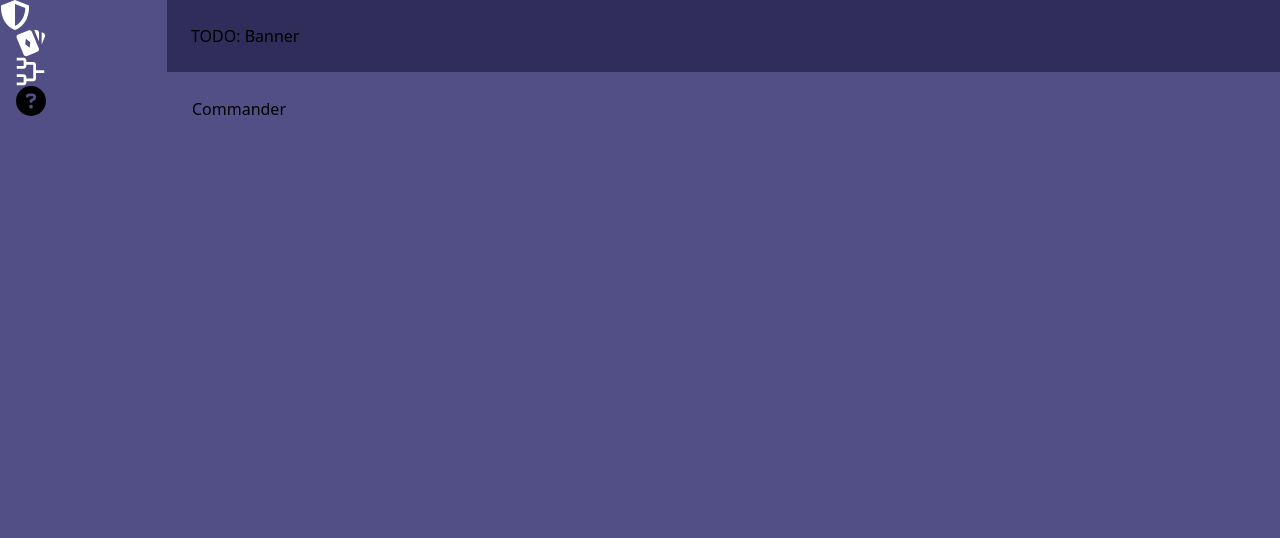
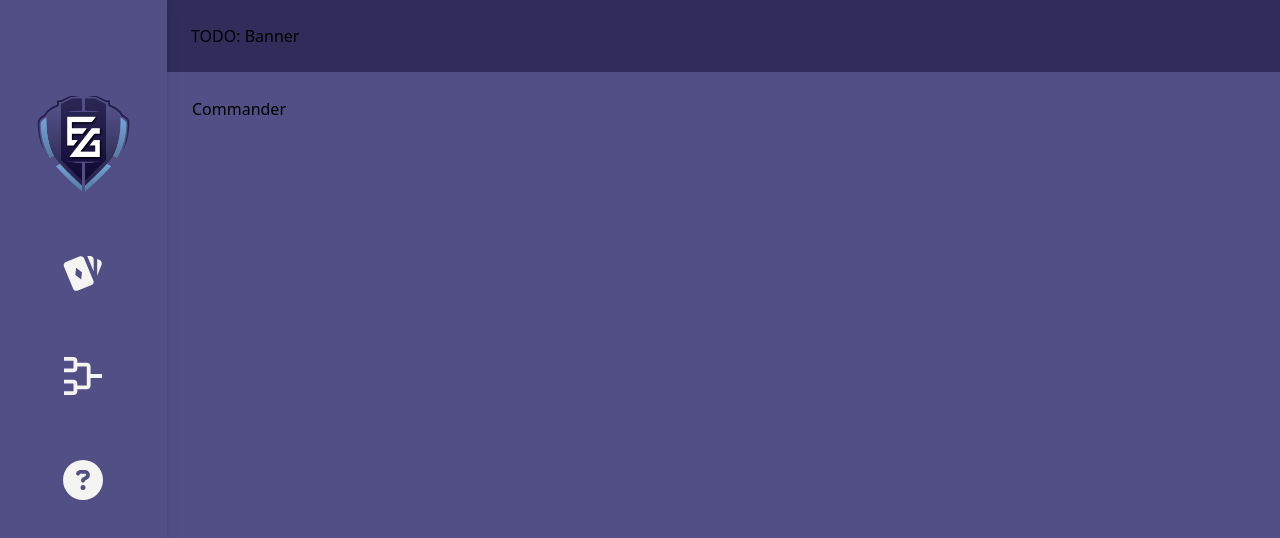
Before and after one commit to EDH-Top-16/edhtop16, a Next.js app in the folder client/: page /commanders in a window 1280 px wide. Shown: the top 538 px of the page. Built offline with nearby package versions, Linux system fonts and the light colour scheme.

Commit message:
made navbar and icons

```diff
--- a/client/src/app/assets/icons/AboutIcon.tsx
+++ /dev/null
@@ -1,17 +0,0 @@
-import React from "react";
-
-function AboutIcon(props: React.SVGProps<SVGSVGElement>) {
-  return (
-    <svg
-      xmlns="http://www.w3.org/2000/svg"
-      viewBox="0 0 512 512"
-      width="30"
-      height="30"
-      {...props}
-    >
-      <path d="M256 512A256 256 0 1 0 256 0a256 256 0 1 0 0 512zM169.8 165.3c7.9-22.3 29.1-37.3 52.8-37.3h58.3c34.9 0 63.1 28.3 63.1 63.1c0 22.6-12.1 43.5-31.7 54.8L280 264.4c-.2 13-10.9 23.6-24 23.6c-13.3 0-24-10.7-24-24V250.5c0-8.6 4.6-16.5 12.1-20.8l44.3-25.4c4.7-2.7 7.6-7.7 7.6-13.1c0-8.4-6.8-15.1-15.1-15.1H222.6c-3.4 0-6.4 2.1-7.5 5.3l-.4 1.2c-4.4 12.5-18.2 19-30.6 14.6s-19-18.2-14.6-30.6l.4-1.2zM224 352a32 32 0 1 1 64 0 32 32 0 1 1 -64 0z" />
-    </svg>
-  );
-}
-
-export default AboutIcon;
--- /dev/null
+++ b/client/src/assets/icons/AboutIcon.tsx
@@ -0,0 +1,14 @@
+import React from "react";
+
+function AboutIcon(props: React.SVGProps<SVGSVGElement>) {
+  return (
+    <svg xmlns="http://www.w3.org/2000/svg" viewBox="0 0 512 512" {...props}>
+      <path
+        d="M256 512A256 256 0 1 0 256 0a256 256 0 1 0 0 512zM169.8 165.3c7.9-22.3 29.1-37.3 52.8-37.3h58.3c34.9 0 63.1 28.3 63.1 63.1c0 22.6-12.1 43.5-31.7 54.8L280 264.4c-.2 13-10.9 23.6-24 23.6c-13.3 0-24-10.7-24-24V250.5c0-8.6 4.6-16.5 12.1-20.8l44.3-25.4c4.7-2.7 7.6-7.7 7.6-13.1c0-8.4-6.8-15.1-15.1-15.1H222.6c-3.4 0-6.4 2.1-7.5 5.3l-.4 1.2c-4.4 12.5-18.2 19-30.6 14.6s-19-18.2-14.6-30.6l.4-1.2zM224 352a32 32 0 1 1 64 0 32 32 0 1 1 -64 0z"
+        fill="currentColor"
+      />
+    </svg>
+  );
+}
+
+export default AboutIcon;
--- a/client/src/app/assets/icons/BracketIcon.tsx
+++ b/client/src/assets/icons/BracketIcon.tsx
@@ -3,8 +3,6 @@ import React from "react";
 function BracketIcon(props: React.SVGProps<SVGSVGElement>) {
   return (
     <svg
-      width="29"
-      height="29"
       viewBox="0 0 29 29"
       fill="none"
       xmlns="http://www.w3.org/2000/svg"
@@ -12,7 +10,7 @@ function BracketIcon(props: React.SVGProps<SVGSVGElement>) {
     >
       <path
         d="M0.75 0.75V3.5H7.625V9H0.75V11.75H7.625C9.15125 11.75 10.375 10.5263 10.375 9V7.625H17.25V21.375H10.375V20C10.375 18.4737 9.15125 17.25 7.625 17.25H0.75V20H7.625V25.5H0.75V28.25H7.625C9.15125 28.25 10.375 27.0263 10.375 25.5V24.125H17.25C18.7763 24.125 20 22.9013 20 21.375V15.875H28.25V13.125H20V7.625C20 6.09875 18.7763 4.875 17.25 4.875H10.375V3.5C10.375 1.97375 9.15125 0.75 7.625 0.75H0.75Z"
-        fill="white"
+        fill="currentColor"
       />
     </svg>
   );
--- a/client/src/app/assets/icons/DeckIcon.tsx
+++ b/client/src/assets/icons/DeckIcon.tsx
@@ -3,8 +3,6 @@ import React from "react";
 function DeckIcon(props: React.SVGProps<SVGSVGElement>) {
   return (
     <svg
-      width="30"
-      height="27"
       viewBox="0 0 30 27"
       fill="none"
       xmlns="http://www.w3.org/2000/svg"
@@ -12,7 +10,7 @@ function DeckIcon(props: React.SVGProps<SVGSVGElement>) {
     >
       <path
         d="M18.2125 0.0249939H20.275C21.7875 0.0249939 23.025 1.26249 23.025 2.77499V11.575L18.2125 0.0249939ZM25.6375 2.22499L27.425 3.04999C28.8 3.59999 29.4875 5.24999 28.9375 6.62499L25.6375 14.7375V2.22499ZM22.75 18.3125L15.875 1.81249C15.4625 0.712494 14.5 0.162494 13.4 0.162494C12.9875 0.162494 12.7125 0.299994 12.3 0.437494L2.125 4.56249C0.749995 5.11249 0.0624952 6.62499 0.749995 7.99999L7.62499 24.5C8.0375 25.6 9 26.15 10.1 26.15C10.5125 26.15 10.7875 26.15 11.2 25.875L21.375 21.75C22.475 21.3375 23.025 20.375 23.025 19.275C22.8875 19 22.8875 18.5875 22.75 18.3125ZM13.675 17.625L9.27499 14.325L9.825 8.825L14.225 12.125L13.675 17.625Z"
-        fill="white"
+        fill="currentColor"
       />
     </svg>
   );
--- a/client/src/app/assets/icons/EminenceIcon.tsx
+++ b/client/src/assets/icons/EminenceIcon.tsx
@@ -2,16 +2,10 @@ import React from "react";
 
 function EminenceIcon(props: React.SVGProps<SVGSVGElement>) {
   return (
-    <svg
-      xmlns="http://www.w3.org/2000/svg"
-      viewBox="0 0 512 512"
-      width="30"
-      height="30"
-      {...props}
-    >
+    <svg xmlns="http://www.w3.org/2000/svg" viewBox="0 0 512 512" {...props}>
       <path
         d="M267.6 4.5L256 0 244.4 4.5 36.9 85 17.8 92.5 16.6 113c-2.9 49.9 4.9 126.3 37.3 200.9c32.7 75.3 91 150 189.4 192.6L256 512l12.7-5.5c98.4-42.6 156.7-117.3 189.4-192.6c32.4-74.7 40.2-151 37.3-200.9l-1.2-20.5L475.1 85 267.6 4.5zM256 68.7l0 0L432 137c-.5 40.9-8.8 96.8-32.6 151.5c-26.2 60.3-70.6 118-143.5 153.5V68.7z"
-        fill="white"
+        fill="currentColor"
       />
     </svg>
   );
--- /dev/null
+++ b/client/src/assets/images/index.tsx
@@ -0,0 +1 @@
+export { default as EGLogo } from "./EGLogo.png";
--- a/client/src/components/nav.tsx
+++ b/client/src/components/nav.tsx
@@ -1,6 +1,7 @@
 import Link from "next/link";
+import Image from "next/image";
 
-import { EminenceIcon } from "@/app/assets/icons";
+import { EGLogo } from "@/assets/images";
 import NavLinks from "@/constants/NavLinks";
 
 // navitem typing
@@ -9,11 +10,18 @@ type NavItem = {
   icon: JSX.Element;
 };
 
-export default function Navigation() {
+export default function Navigation(): JSX.Element {
   return (
-    <nav className="h-screen w-nav bg-secondary flex flex-col space-x-4">
-      <Link href="/">
-        <EminenceIcon></EminenceIcon>
+    <nav className="h-screen w-nav drop-shadow-lg bg-secondary flex flex-col items-center space-y-16">
+      <Link className="mt-24" href="/">
+        <div className="relative w-24 h-24">
+          <Image
+            objectFit="cover"
+            layout="fill"
+            src={EGLogo}
+            alt={"eminence gaming logo"}
+          />
+        </div>
       </Link>
 
       {NavLinks.map(({ href, icon }) => (
@@ -24,5 +32,9 @@ export default function Navigation() {
 }
 
 const NavItem: React.FC<NavItem> = ({ href, icon }) => {
-  return <Link href={href}>{icon}</Link>;
+  return (
+    <Link className="w-fit [&>svg]:text-white [&>svg]:w-10" href={href}>
+      {icon}
+    </Link>
+  );
 };
--- a/client/src/constants/NavLinks.tsx
+++ b/client/src/constants/NavLinks.tsx
@@ -1,4 +1,4 @@
-import { AboutIcon, BracketIcon, DeckIcon } from "@/app/assets/icons";
+import { AboutIcon, BracketIcon, DeckIcon } from "@/assets/icons";
 
 // navlink typing
 type NavLink = {
```
Also changed, not shown: client/src/assets/icons/index.tsx (renamed from client/src/app/assets/icons/index.tsx), client/src/assets/images/EGLogo.png (added).
